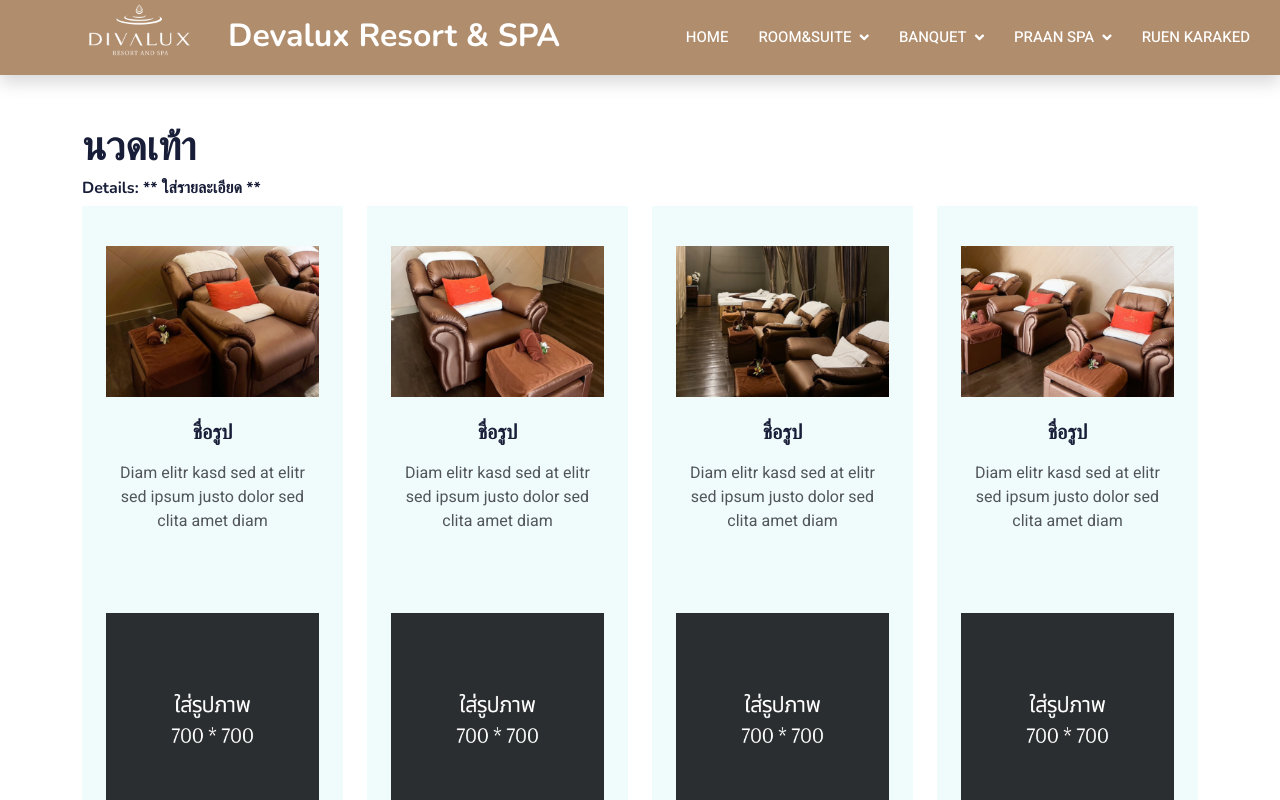
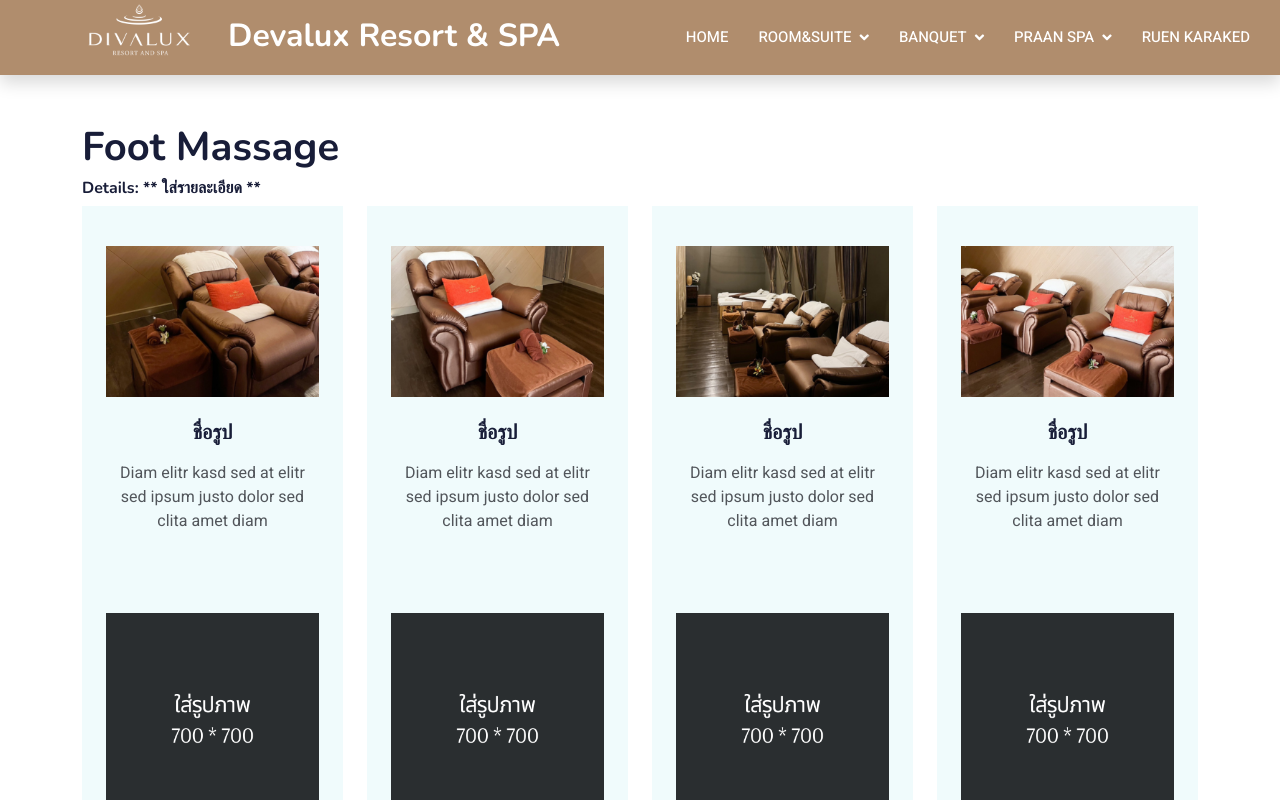
Before and after one commit to tarmsrch159/SuiteRoom, a React (Vite) app: page /MassageFoot in a window 1280 px wide. Shown: the top 800 px of the page. Built offline with nearby package versions, Linux system fonts and the light colour scheme.

Commit message:
Update 24-2-2024

```diff
--- a/src/Pages/PraanSPA/MassageFoot.jsx
+++ b/src/Pages/PraanSPA/MassageFoot.jsx
@@ -4,7 +4,7 @@ function MassageFoot() {
   return (
     <div className="container-xxl py-5">
             <div className="container">
-                <h1>นวดเท้า</h1>
+                <h1>Foot Massage</h1>
                 <h6>Details: <span>** ใส่รายละเอียด **</span></h6>
 
 
--- a/src/Pages/PraanSPA/MassageOil.jsx
+++ b/src/Pages/PraanSPA/MassageOil.jsx
@@ -4,7 +4,7 @@ function MassageOil() {
   return (
     <div className="container-xxl py-5">
             <div className="container">
-                <h1>นวดออย</h1>
+                <h1>Oil Massage</h1>
                 <h6>Details: <span>** ใส่รายละเอียด **</span></h6>
 
 
--- a/src/Pages/PraanSPA/MassageThai.jsx
+++ b/src/Pages/PraanSPA/MassageThai.jsx
@@ -4,7 +4,7 @@ function MassageThai() {
   return (
     <div className="container-xxl py-5">
             <div className="container">
-                <h1>นวดไทย</h1>
+                <h1>Thai Massage</h1>
                 <h6>Details: <span>** ใส่รายละเอียด **</span></h6>
 
 
```
